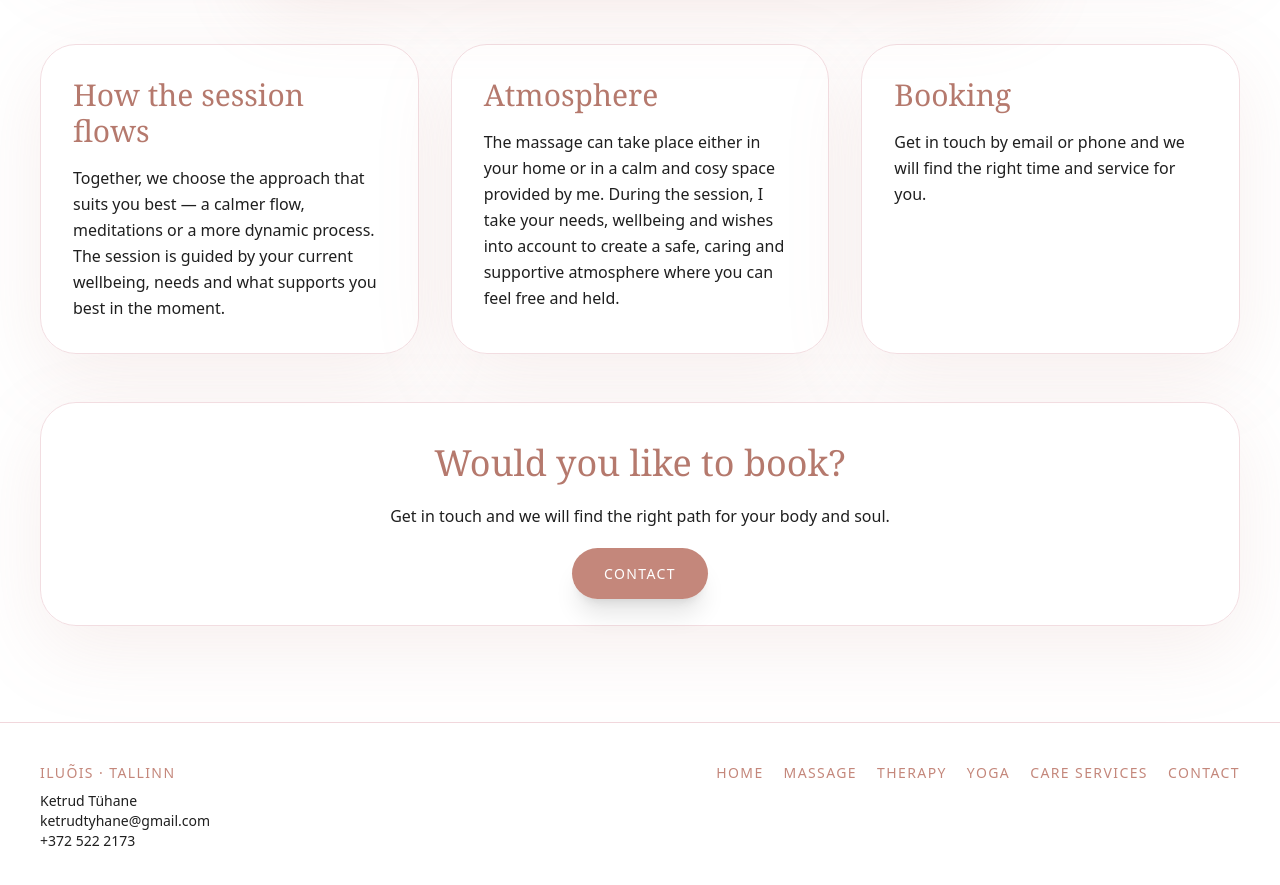
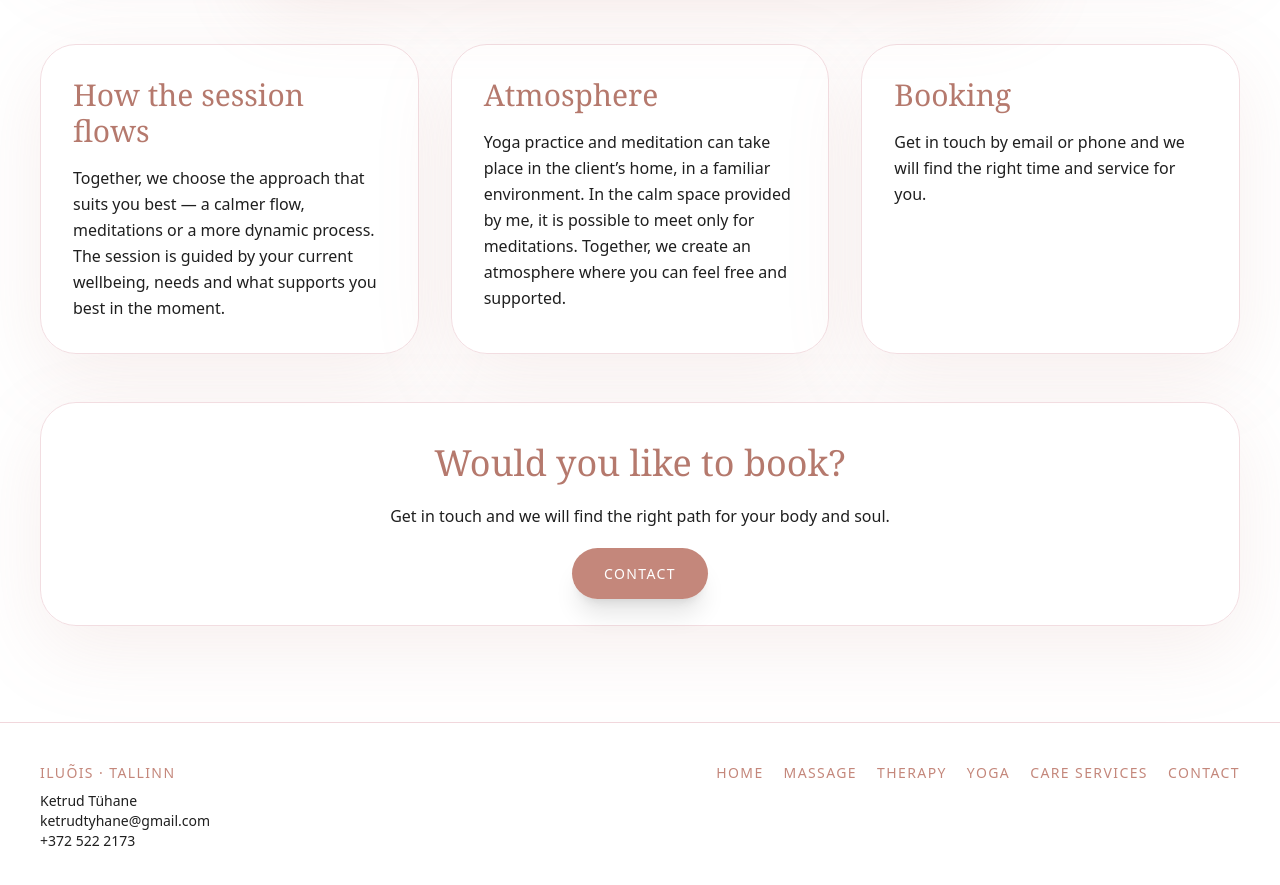
Before and after one commit to Ketrud/Iluois-website, a Next.js app: page /en/jooga in a window 1280 px wide. Shown: the part 800-1685 px from the top of the page. Built offline with nearby package versions, Linux system fonts and the light colour scheme.

Commit message:
Update page.tsx

```diff
--- a/app/[locale]/jooga/page.tsx
+++ b/app/[locale]/jooga/page.tsx
@@ -67,8 +67,8 @@ export default function Service({ params }: { params: { locale: Locale } }) {
   title={params.locale === 'et' ? 'Atmosfäär' : 'Atmosphere'}
   text={
     params.locale === 'et'
-      ? 'Massaaž võib toimuda nii Sinu kodus kui ka minu poolt pakutavas rahulikus ja hubases ruumis. Kohtumisel arvestan Sinu vajaduste, enesetunde ja soovidega, et luua turvaline, hooliv ja toetav õhkkond, kus saad end tunda vabalt ja hoitult.'
-      : 'The massage can take place either in your home or in a calm and cosy space provided by me. During the session, I take your needs, wellbeing and wishes into account to create a safe, caring and supportive atmosphere where you can feel free and held.'
+      ? 'Joogapraktika ja meditatsioon võivad toimuda kliendi kodus, tuttavas keskkonnas. Minu poolt pakutavas rahulikus ruumis on võimalik kohtuda ainult meditatsioonideks. Koos loome õhkkonna, kus saad tunda end vabalt ja toetatult.'
+      : 'Yoga practice and meditation can take place in the client’s home, in a familiar environment. In the calm space provided by me, it is possible to meet only for meditations. Together, we create an atmosphere where you can feel free and supported.'
   }
 />
           <InfoCard title={params.locale === 'et' ? 'Broneerimine' : 'Booking'} text={params.locale === 'et' ? 'Võta ühendust e-posti või telefoni teel ning leiame sulle sobiva aja ja teenuse.' : 'Get in touch by email or phone and we will find the right time and service for you.'} />
```
